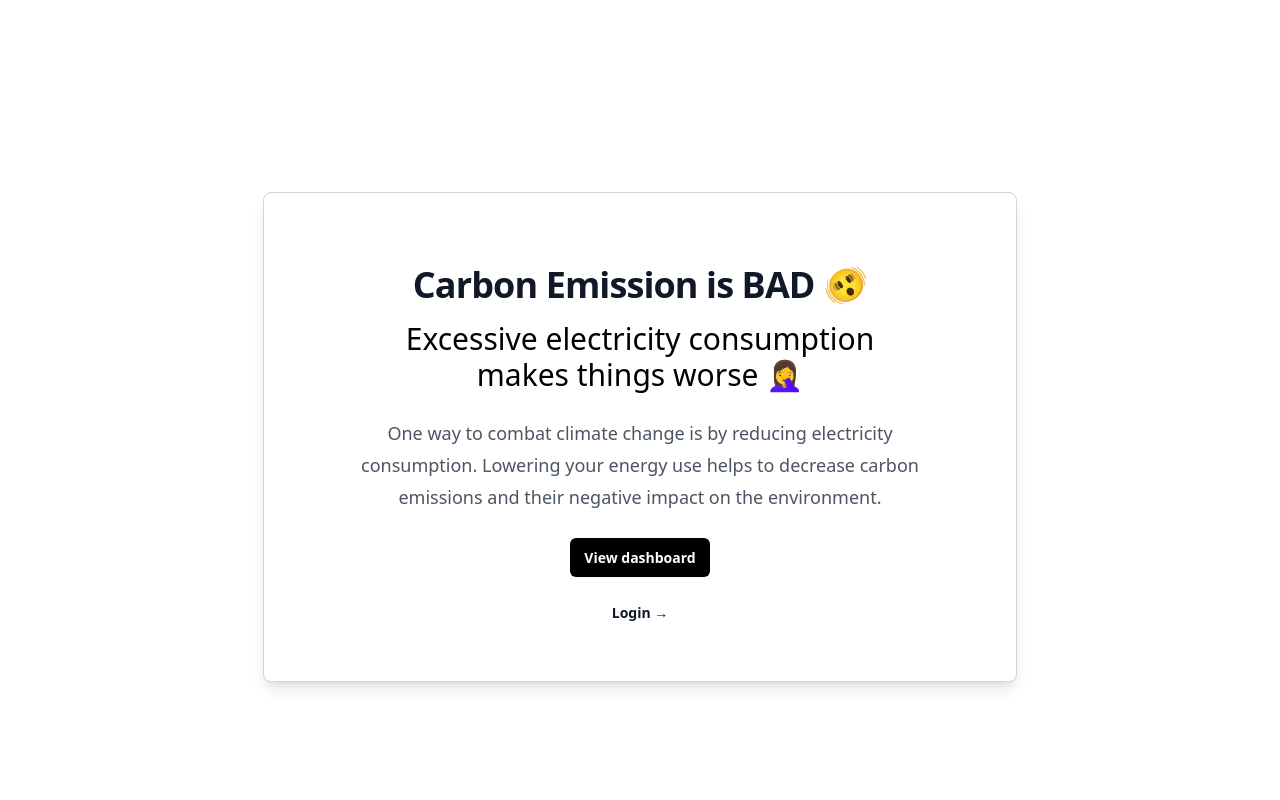
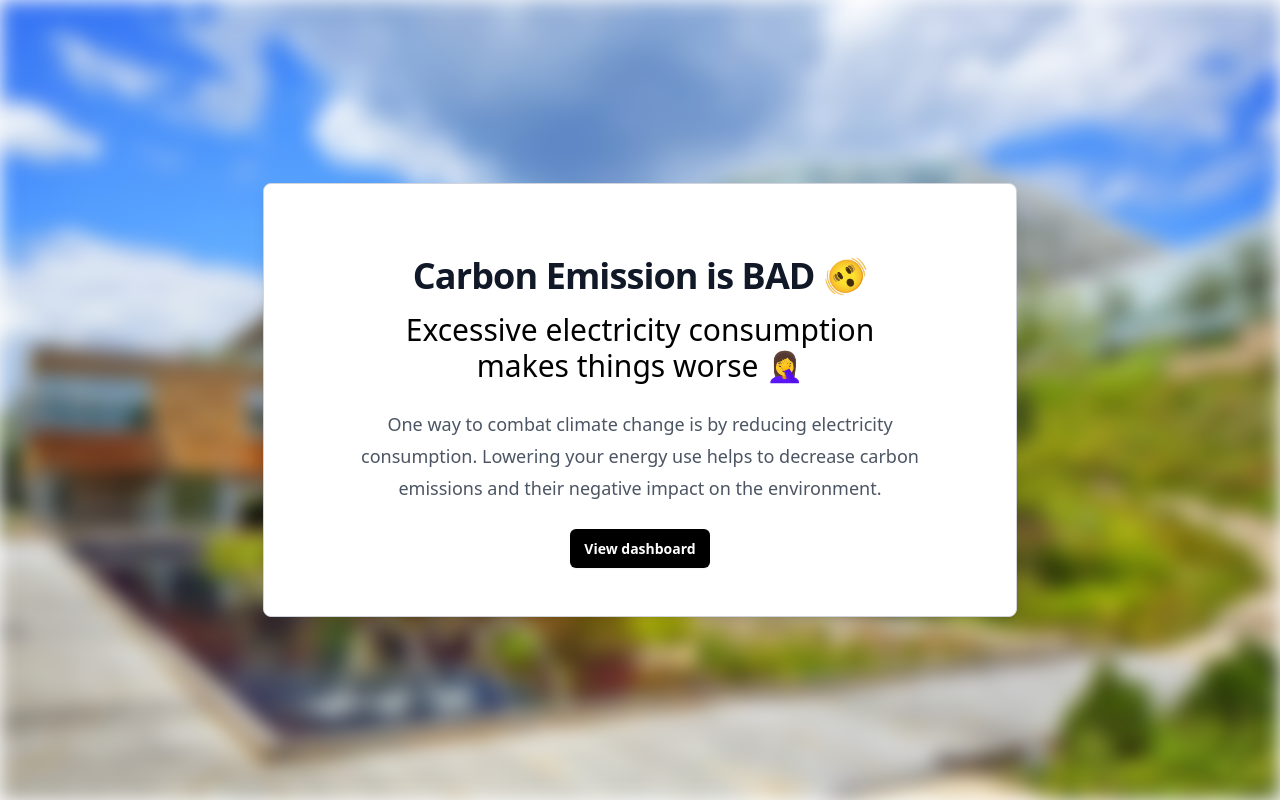
Before and after one commit to syahirahsabri/hack2hire, a React (Vite) app: page / in a window 1280 px wide. Built offline with nearby package versions, Linux system fonts and the light colour scheme.

Commit message:
add background image sebab syahirah suruh

```diff
--- a/src/pages/LandingPage.jsx
+++ b/src/pages/LandingPage.jsx
@@ -2,8 +2,32 @@ import { Link } from "react-router-dom";
 
 export default function LandingPage() {
   return (
-    <div className="bg-white flex flex-col justify-center items-center p-20 mt-28">
-      <main className="isolate bg-white p-14 rounded-lg border border-gray-300 shadow-lg">
+    <div
+      style={{
+        position: "relative",
+        minHeight: "100vh",
+        backgroundColor: "transparent", // Set the background color of the main container to transparent
+      }}
+      className="bg-white flex flex-col justify-center items-center"
+    >
+      <div
+        style={{
+          position: "absolute",
+          top: 0,
+          left: 0,
+          width: "100%",
+          height: "100%",
+          zIndex: -1,
+          backgroundImage: `url(src/assets/water.jpg)`,
+          backgroundSize: "cover",
+          backgroundRepeat: "no-repeat",
+          backgroundPosition: "center",
+          filter: "blur(10px)", // Apply the blur effect here
+        }}
+      />
+      <main
+        className="isolate bg-white p-14 rounded-lg border border-gray-300 shadow-lg"
+      >
         <div className=" mt-4 px-6 lg:px-8">
           <div className=" mx-auto max-w-2xl text-center">
             <h2 className="text-5xl font-bold tracking-tight text-gray-900 sm:text-4xl">
@@ -24,12 +48,6 @@ export default function LandingPage() {
                   View dashboard
                 </a>
               </Link>
-              <a
-                href="#"
-                className="text-sm font-semibold leading-6 text-gray-900"
-              >
-                Login <span aria-hidden="true">→</span>
-              </a>
             </div>
           </div>
           <div
```
Also changed, not shown: src/assets/water.jpg (added).
